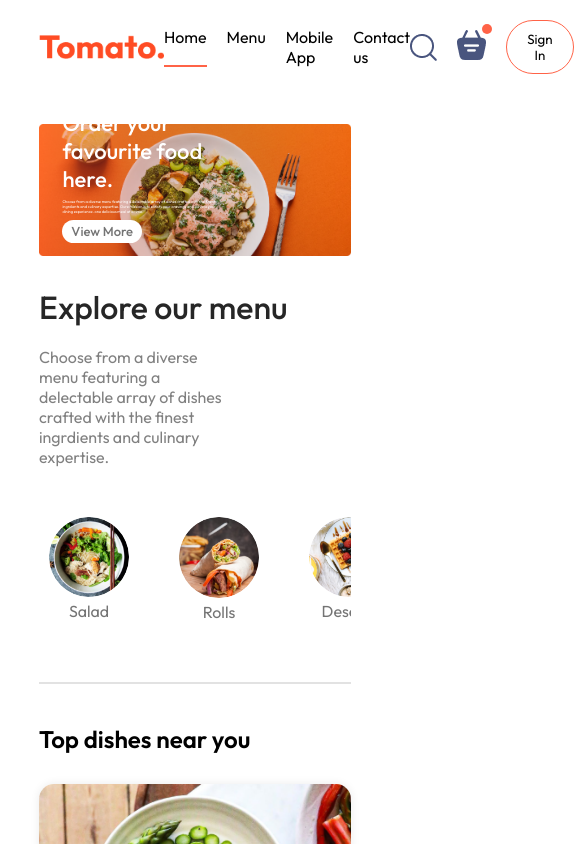
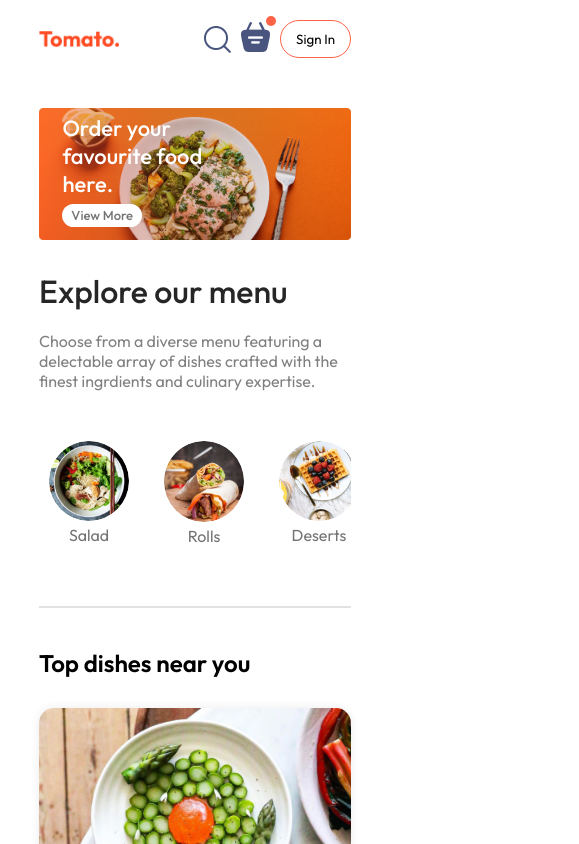
Before and after one commit to md-suhag/food-del, a React (Vite) app in the folder frontend/: page / in a window 390 px wide. Shown: the top 844 px of the page, 579 px wide, since content can reach past the window. Built offline with nearby package versions, Linux system fonts and the light colour scheme.

Commit message:
home page responsive done

```diff
--- /dev/null
+++ b/frontend/src/components/AppDownload/AppDownload.css
@@ -0,0 +1,22 @@
+.app-download {
+  margin: auto;
+  text-align: center;
+  padding-top: 100px;
+  font-size: max(3vw, 20px);
+  font-weight: 500;
+}
+.app-download-platforms {
+  display: flex;
+  justify-content: center;
+  gap: max(2vw, 10px);
+  margin-top: 40px;
+}
+.app-download-platforms img {
+  width: max(30vw, 120px);
+  transition: 0.5s;
+  cursor: pointer;
+  max-width: 180px;
+}
+.app-download-platforms img:hover {
+  transform: scale(1.05);
+}
--- /dev/null
+++ b/frontend/src/components/AppDownload/AppDownload.jsx
@@ -0,0 +1,19 @@
+import React from "react";
+import "./AppDownload.css";
+import { assets } from "../../assets/assets";
+
+function AppDownload() {
+  return (
+    <div className="app-download" id="app-download">
+      <p>
+        For better experience download <br /> tomato app
+      </p>
+      <div className="app-download-platforms">
+        <img src={assets.play_store} alt="" />
+        <img src={assets.app_store} alt="" />
+      </div>
+    </div>
+  );
+}
+
+export default AppDownload;
--- a/frontend/src/components/ExploreMenu/ExploreMenu.css
+++ b/frontend/src/components/ExploreMenu/ExploreMenu.css
@@ -15,7 +15,7 @@
   display: flex;
   justify-content: space-between;
   align-items: center;
-  gap: 30px;
+  gap: 15px;
   text-align: center;
   margin: 20px 0;
   overflow-x: scroll;
@@ -46,3 +46,8 @@
   border: 4px solid tomato;
   padding: 2px;
 }
+@media screen and (max-width: 768px) {
+  .explore-menu-text {
+    max-width: 100%;
+  }
+}
--- a/frontend/src/components/Footer/Footer.css
+++ b/frontend/src/components/Footer/Footer.css
@@ -50,3 +50,10 @@
 .footer-content-left p {
   line-height: 1.5;
 }
+
+@media screen and (max-width: 768px) {
+  .footer-content {
+    display: flex;
+    flex-direction: column;
+  }
+}
--- a/frontend/src/components/Header/Header.css
+++ b/frontend/src/components/Header/Header.css
@@ -24,7 +24,7 @@
 }
 .header-contents p {
   color: white;
-  font-size: 1vw;
+  font-size: 1.1vw;
 }
 .header-contents button {
   border: none;
@@ -35,3 +35,9 @@
   font-size: max(1vw, 13px);
   border-radius: 50px;
 }
+
+@media screen and (max-width: 768px) {
+  .header-contents p {
+    display: none;
+  }
+}
--- a/frontend/src/components/Navbar/Navbar.css
+++ b/frontend/src/components/Navbar/Navbar.css
@@ -16,7 +16,7 @@
 .navbar-right {
   display: flex;
   align-items: center;
-  gap: 20px;
+  gap: 10px;
 }
 .navbar-right button {
   background: transparent;
@@ -46,3 +46,15 @@
   border-bottom: 2px solid tomato;
   padding-bottom: 2px;
 }
+
+@media screen and (max-width: 768px) {
+  .navbar-menu {
+    display: none;
+  }
+  .navbar .logo {
+    width: 80px;
+  }
+  .navbar-right button {
+    padding: 10px 15px;
+  }
+}
--- a/frontend/src/components/Navbar/Navbar.jsx
+++ b/frontend/src/components/Navbar/Navbar.jsx
@@ -1,6 +1,7 @@
 import React, { useState } from "react";
 import "./Navbar.css";
 import { assets } from "../../assets/assets";
+import { Link } from "react-router-dom";
 
 function Navbar() {
   const [menu, setMenu] = useState("home");
@@ -8,38 +9,42 @@
     <div className="navbar">
       <img src={assets.logo} alt="" className="logo" />
       <ul className="navbar-menu">
-        <li
+        <Link
+          to="/"
           className={menu === "home" ? "active" : ""}
           onClick={() => {
             setMenu("home");
           }}
         >
           Home
-        </li>
-        <li
+        </Link>
+        <a
+          href="#explore-menu"
           className={menu === "menu" ? "active" : ""}
           onClick={() => {
             setMenu("menu");
           }}
         >
           Menu
-        </li>
-        <li
+        </a>
+        <a
+          href="#app-download"
           className={menu === "mobile-app" ? "active" : ""}
           onClick={() => {
             setMenu("mobile-app");
           }}
         >
           Mobile App
-        </li>
-        <li
+        </a>
+        <a
+          href="#footer"
           className={menu === "contact-us" ? "active" : ""}
           onClick={() => {
             setMenu("contact-us");
           }}
         >
           Contact us
-        </li>
+        </a>
       </ul>
       <div className="navbar-right">
         <img src={assets.search_icon} alt="" />
--- a/frontend/src/index.css
+++ b/frontend/src/index.css
@@ -7,6 +7,9 @@
 }
 body {
   min-height: 100vh;
+}
+html {
+  scroll-behavior: smooth;
 }
 a {
   text-decoration: none;
--- a/frontend/src/pages/Home/Home.jsx
+++ b/frontend/src/pages/Home/Home.jsx
@@ -3,6 +3,7 @@
 import Header from "../../components/Header/Header";
 import ExploreMenu from "../../components/ExploreMenu/ExploreMenu";
 import FoodDisplay from "../../components/FoodDisplay/FoodDisplay";
+import AppDownload from "../../components/AppDownload/AppDownload";
 
 function Home() {
   const [category, setCategory] = useState("All");
@@ -11,6 +12,7 @@
       <Header />
       <ExploreMenu category={category} setCategory={setCategory} />
       <FoodDisplay category={category} />
+      <AppDownload />
     </div>
   );
 }
```
